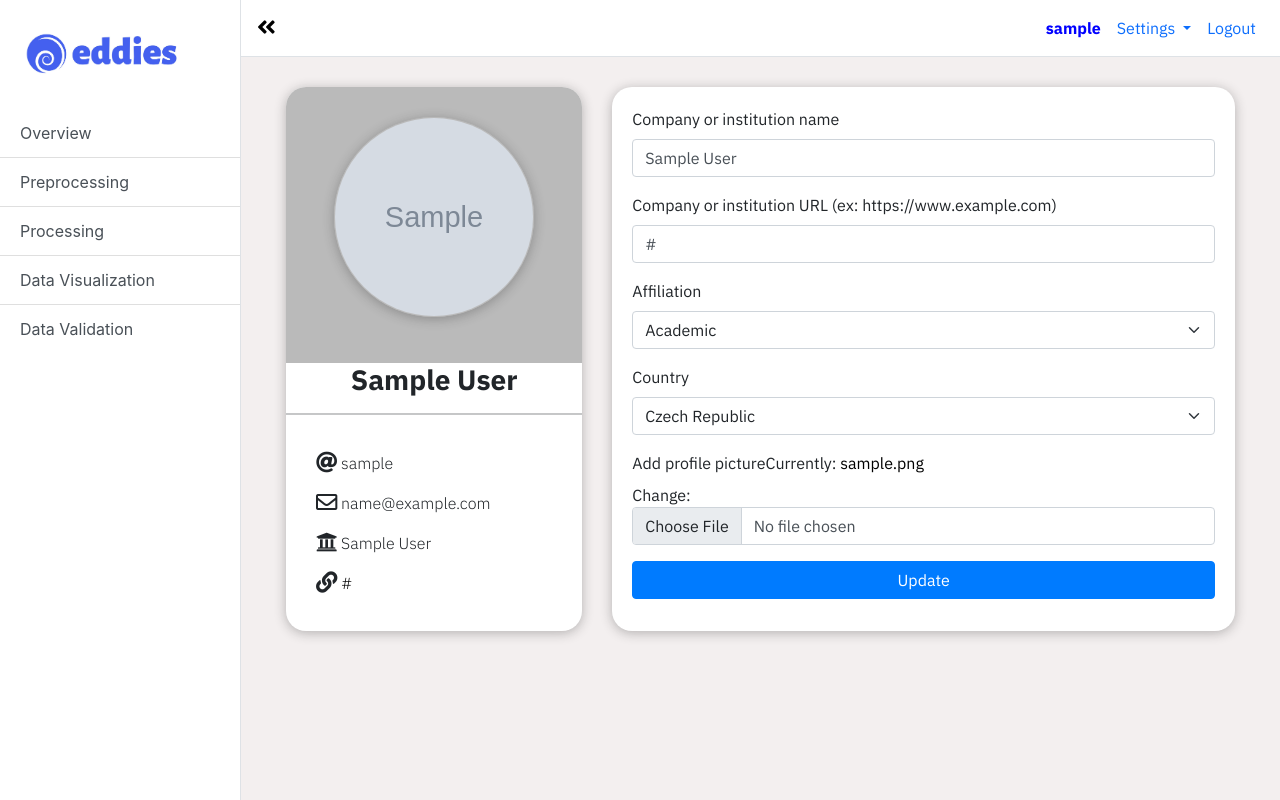
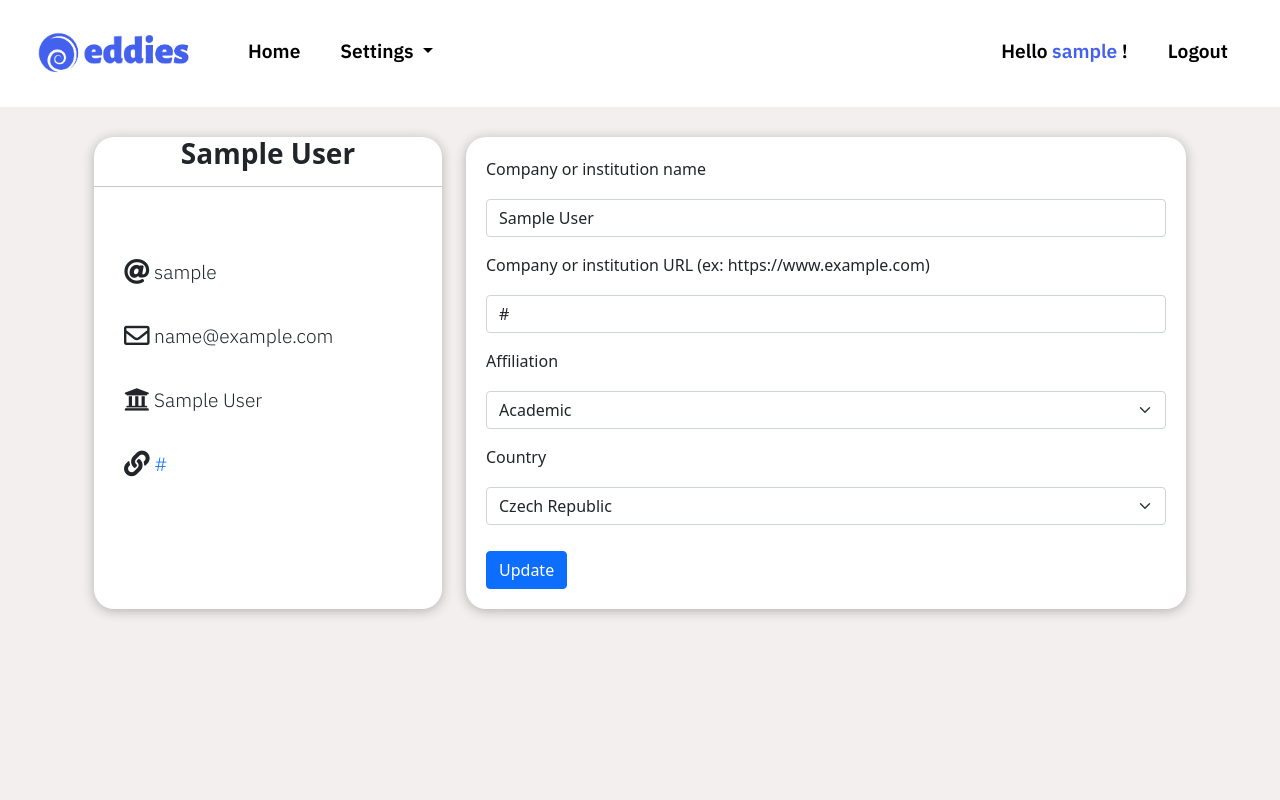
Before and after one commit to refriansyari/django-live-deployment, a Django app: page /dashboard/1/edit_profile/ in a window 1280 px wide. Run offline with Django 3.2, Linux system fonts and the light colour scheme; a user stored in the database is signed in; tables that the repository leaves empty hold one stand-in row (values such as "Sample post"); grey boxes marked "Sample" are stand-in pictures; some libraries are stand-ins or nearby versions.

Commit message:
js minor bugs

```diff
--- a/accounts/models.py
+++ b/accounts/models.py
@@ -23,7 +23,6 @@ class UserProfile(models.Model):
                     ('Industry/Government','Industry/Government'))
 
     affiliation = models.CharField(max_length=50, choices=AFF_CHOICES, null=True, blank=True)
-    profile_picture = models.ImageField(upload_to='staticfiles', null=True, default='staticfiles/landing_page/images/defaultphoto.png')
 
     def __str__(self):
         return str(self.user)
--- a/accounts/templates/accounts/password_reset_sent.html
+++ b/accounts/templates/accounts/password_reset_sent.html
@@ -29,7 +29,7 @@
                                 with, and check your spam folder.</h4>
                             <br>
                             <br>
-                            <img width="600" height="300" src="{% static 'landing_page/images/passwordchange.svg' %}">
+                            <img width="35%" height="auto" src="{% static 'landing_page/images/passwordchange.svg' %}">
                             <h4>Back to <a href="{% url 'accounts:login' %}">Login</a></h4>
                         </div>
                     </div>
--- a/accounts/userforms.py
+++ b/accounts/userforms.py
@@ -63,7 +63,7 @@ class UserProfileForm(forms.ModelForm):
 
     class Meta:
         model = UserProfile
-        fields = ('company_name', 'company_url','affiliation','country','profile_picture')
+        fields = ('company_name', 'company_url','affiliation','country',)
         exclude =('user',)
 
         widgets = {
@@ -77,7 +77,6 @@ class UserProfileForm(forms.ModelForm):
         self.fields['company_url'].label = "Company or institution URL (ex: https://www.example.com)"
         self.fields['affiliation'].label = "Affiliation"
         self.fields['country'].label = "Country"
-        self.fields['profile_picture'].label = "Add profile picture"
 
 class UserAccountForm(forms.ModelForm):
 
--- a/dashboard/templates/dashboard/basedashboard.html
+++ b/dashboard/templates/dashboard/basedashboard.html
@@ -25,7 +25,7 @@
     <section id="Navbar">
         <nav class="navbar navbar-expand-lg bgcolor navbar-custom">
             <div class="container-fluid">
-                <a class="navbar-brand" href="#"><img src="{% static 'landing_page/images/eddieslogo.jpg' %}" alt="logo picture" width="180px" height="auto"></a>
+                <a class="navbar-brand" href="{% url 'home' %}"><img src="{% static 'landing_page/images/eddieslogo.jpg' %}" alt="logo picture" width="180px" height="auto"></a>
                 <button class="navbar-toggler" type="button" data-bs-toggle="collapse" data-bs-target="#navbarNavDropdown" aria-controls="navbarNavDropdown" aria-expanded="false" aria-label="Toggle navigation">
                         <i class="fas fa-bars"></i>
                     </button>
@@ -39,10 +39,10 @@
                             Settings
                             </a>
                             <div class="dropdown-menu" aria-labelledby="navbarDropdown">
-                                <a class="dropdown-item drop" href="{% url 'landing_page:product' %}#overview">Account Settings</a>
-                                <a class="dropdown-item drop" href="{% url 'landing_page:product' %}#preprocessing">Change Password</a>
-                                <a class="dropdown-item drop" href="{% url 'landing_page:product' %}#processing">Privacy Policy</a>
-                                <a class="dropdown-item drop" href="{% url 'landing_page:product' %}#datavisualization">Terms of Service</a>
+                                <a class="dropdown-item drop" href="{% url 'accounts:edit-account' request.user.id %}">Account Settings</a>
+                                <a class="dropdown-item drop" href="{% url 'accounts:change-password' request.user.id %}">Change Password</a>
+                                <a class="dropdown-item drop" href="{% url 'landing_page:privacy-policy'  %}">Privacy Policy</a>
+                                <a class="dropdown-item drop" href="{% url 'landing_page:terms-of-service'  %}">Terms of Service</a>
                             </div>
                         </li>
                     </ul>
@@ -72,7 +72,7 @@
     </section>
 
 
-    {% block content %} {% endblock %}
+    {% block content %}{% endblock %}
 
 
 
--- a/dashboard/templates/dashboard/editprofile.html
+++ b/dashboard/templates/dashboard/editprofile.html
@@ -1,15 +1,10 @@
-{% extends 'dashboard/baseproduct.html' %}{% load bootstrap5 %} {% load static %} {% block content %}
-{% if user.is_authenticated %}
-    {% if request.user.id == request.user.userprofile.id %}
+{% extends 'dashboard/basedashboard.html' %}{% load bootstrap5 %} {% load static %} {% block content %} {% if user.is_authenticated %} {% if request.user.id == request.user.userprofile.id %}
 <section class="personal-information">
     <div class="container">
         <div class="container">
             <div class="row">
                 <div class="col-lg-4">
                     <div class="box-profile1">
-                                <div class="picture-frame">
-                                    <p><img id="profpic" src="{{ request.user.userprofile.profile_picture.url }}"></p>
-                                </div>
                         <h3 style="text-align: center;"><strong>{{ user.first_name }} {{ user.last_name }}</strong></h3>
                         <hr>
                         <div class="personal-info">
@@ -32,10 +27,4 @@
         </div>
     </div>
 </section>
-    {% else %}
-    You cannot edit this session.
-    {% endif %}
-{% else %}
-Your session has ended
-{% endif %}
-{% endblock %}
+{% else %} You cannot edit this session. {% endif %} {% else %} Your session has ended {% endif %} {% endblock %}
--- a/dashboard/templates/dashboard/profile.html
+++ b/dashboard/templates/dashboard/profile.html
@@ -1,6 +1,7 @@
 {% extends 'dashboard/basedashboard.html' %} {% load static %} {% block content %} {% if user.is_authenticated %}
 
 <section class="personal-information">
+    {% include 'dashboard/messages.html' %}
     <div class="container">
         <div class="container">
             <div class="row">
@@ -30,7 +31,7 @@
                             <img width="60%" height="auto" src="{% static 'landing_page/images/try.svg' %}">
                         </div>
                         <div class="dashboard-button" style="transform:translate">
-                            <h4>Try our dashboard-analytics application now!</h4>
+                            <h4>Try <span style="color:#4460EF">eddies</span> dashboard-analytics application right now!</h4>
                             <br>
                             <a href="https://dashboard-test1.herokuapp.com/dashboard_preprocessing_repro" target="_blank" class="btn btn-dark" style="margin-bottom: 20px;">Eddies Analytics</a>
                         </div>
--- a/static/landing_page/css/landingpage.css
+++ b/static/landing_page/css/landingpage.css
@@ -140,7 +140,7 @@ body {
 }
 
 .killer-text h1 {
-    font-size: 4.5rem;
+    font-size: 5.5rem;
     font-weight: 500;
 }
 
@@ -761,7 +761,9 @@ th {
     padding: 40px;
 }
 
-.box-password-change {}
+.box-password-change {
+    padding: 0 70px;
+}
 
 .box-image {
     padding: 0px;
@@ -819,6 +821,36 @@ th {
 }
 
 #id_email {
+    margin-top: 10px;
+    margin-bottom: 10px;
+}
+
+#id_company_name {
+    margin-top: 10px;
+    margin-bottom: 10px;
+}
+
+#id_company_url {
+    margin-top: 10px;
+    margin-bottom: 10px;
+}
+
+#id_affiliation {
+    margin-top: 10px;
+    margin-bottom: 10px;
+}
+
+#id_country {
+    margin-top: 10px;
+    margin-bottom: 10px;
+}
+
+#id_new_password1 {
+    margin-top: 10px;
+    margin-bottom: 10px;
+}
+
+#id_new_password2 {
     margin-top: 10px;
     margin-bottom: 10px;
 }
@@ -912,6 +944,11 @@ th {
     font-family: 'IBM Plex Sans', sans-serif;
 }
 
+.personal-info p {
+    margin-top: 35px;
+    font-size: 1.2rem;
+}
+
 .personal-information {
     margin-top: 30px;
     margin-bottom: 30px;
--- a/templates/base.html
+++ b/templates/base.html
@@ -25,7 +25,7 @@
     <section id="Navbar">
         <nav class="navbar navbar-expand-lg bgcolor navbar-custom">
             <div class="container-fluid">
-                <a class="navbar-brand" href="#"><img src="{% static 'landing_page/images/eddieslogo.jpg' %}" alt="logo picture" width="180px" height="auto"></a>
+                <a class="navbar-brand" href="{% url 'home' %}"><img src="{% static 'landing_page/images/eddieslogo.jpg' %}" alt="logo picture" width="180px" height="auto"></a>
                 <button class="navbar-toggler" type="button" data-bs-toggle="collapse" data-bs-target="#navbarNavDropdown" aria-controls="navbarNavDropdown" aria-expanded="false" aria-label="Toggle navigation">
                         <i class="fas fa-bars"></i>
                     </button>
```
Also changed, not shown: accounts/templates/accounts/updateaccounts.html (+2 -14 lines), accounts/migrations/0002_remove_userprofile_profile_picture.py (added), static/landing_page/images/try.svg, 1 other file. Lines whose indentation alone changed are shown as unchanged.
